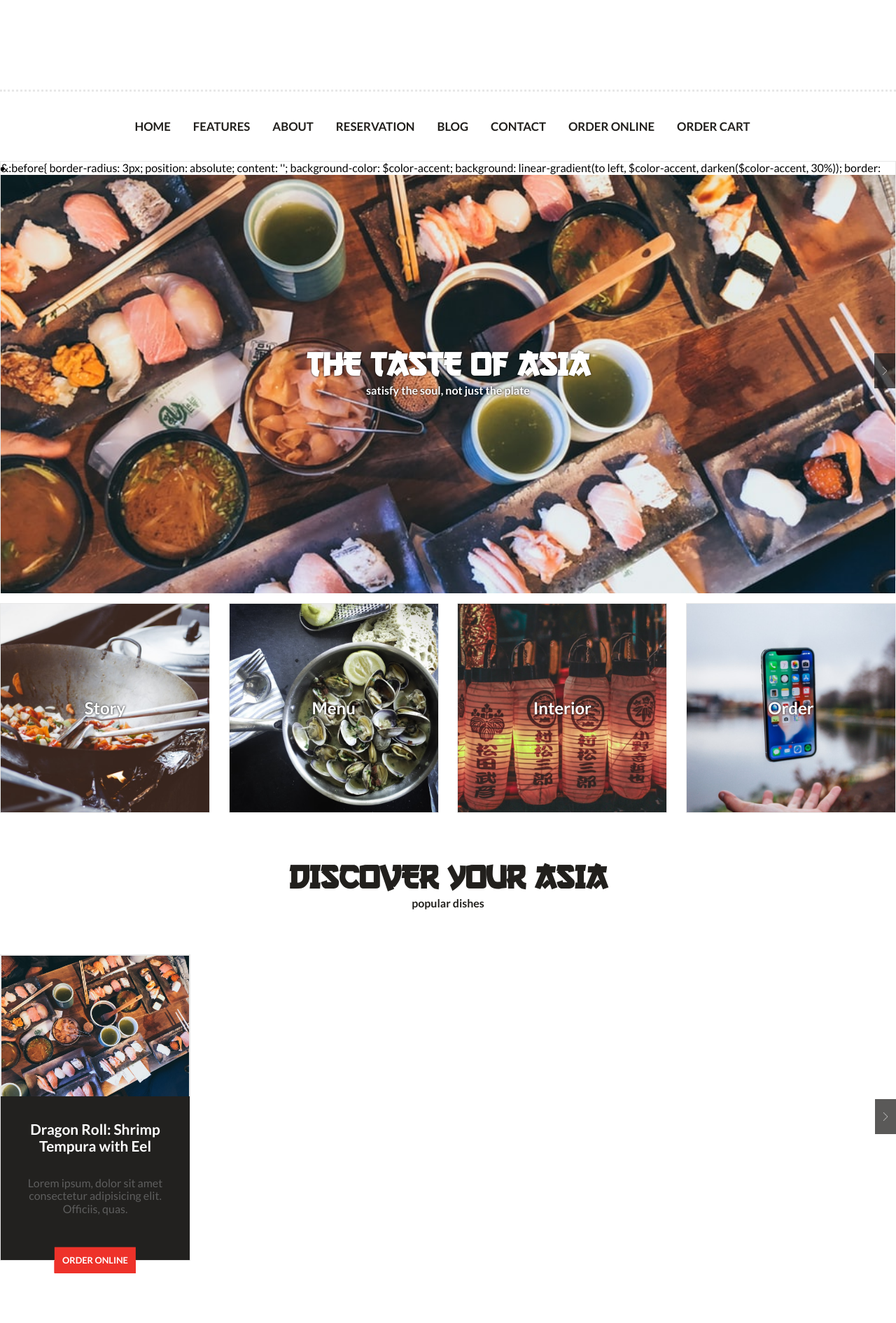
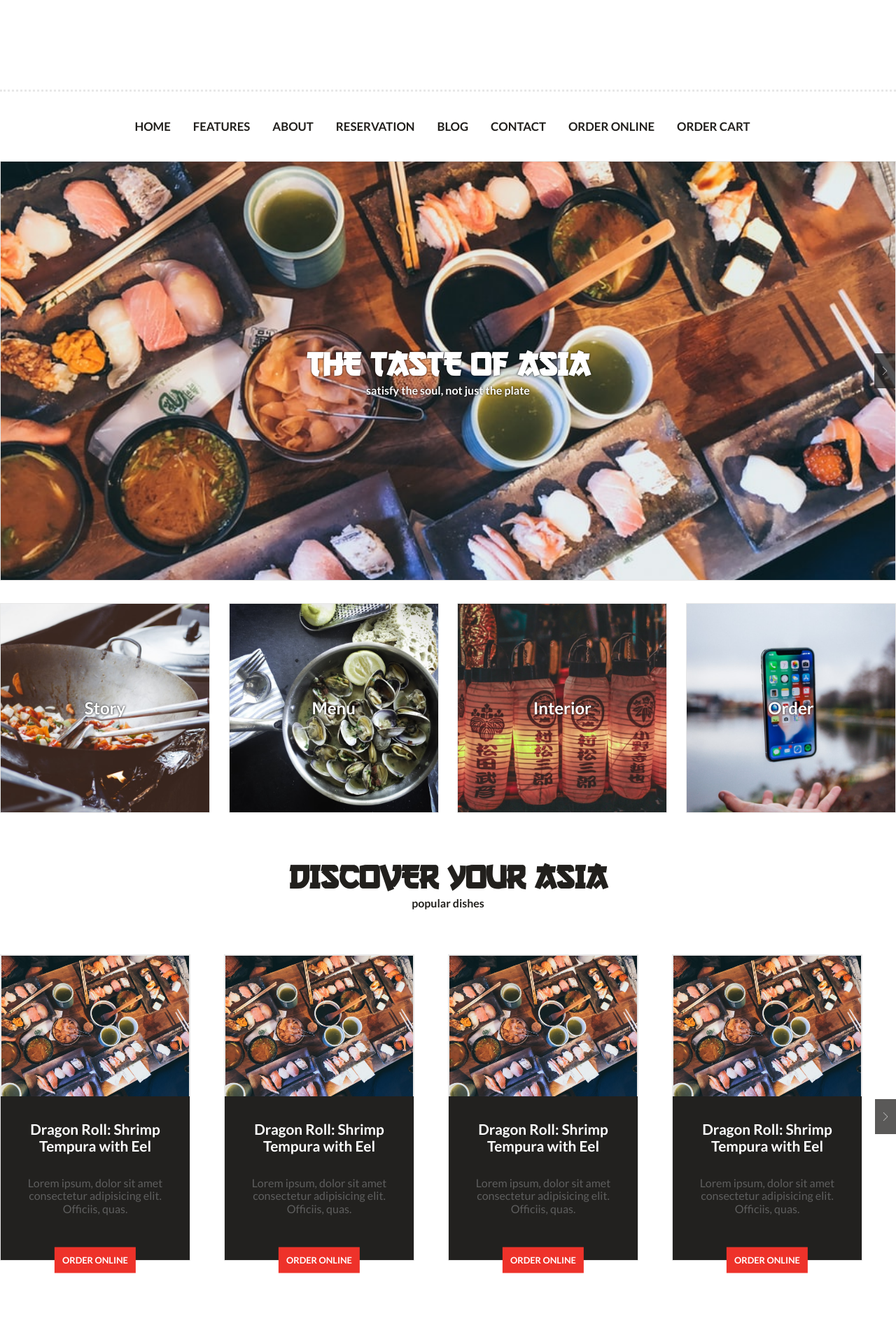
Before and after one commit to DawidGaleziewski/restaurant-asia, a PHP site: page /app/index.html in a window 1280 px wide. Shown: the top 1891 px of the page at 70% size. Run offline with PHP 8.4, Linux system fonts and the light colour scheme; some libraries are stand-ins or nearby versions; some web fonts are replaced.

Commit message:
finished basic item layout

```diff
--- a/app/index.html
+++ b/app/index.html
@@ -88,64 +88,10 @@
 				<h3 class="section-header__subtitle">satisfy the soul, not just the plate</h2>
 			</header>
 			<button class="carousel__button carousel__button--left is-hidden">
-				<img class="button__image" s            &:before{
-
-                border-radius: 3px;
-                position: absolute;
-                content: '';
-                background-color: $color-accent;
-                background: linear-gradient(to left, $color-accent, darken($color-accent, 30%));
-                border: none;
-                bottom: -4px;
-                left: 30%;
-                height: 5px;
-                width: 0%;
-            }
-
-            &:hover::before,
-            &:active::before{
-                animation: button-load-bottom 0.5s forwards 0s;
-            }
-    min/gui/leftchevron.png" alt="Left">
+				<img class="button__image" src="./img-min/gui/leftchevron.png" alt="Left">
 			</button>
-			<div class="carousel__track-cont            &:before{
-
-                border-radius: 3px;
-                position: absolute;
-                content: '';
-                background-color: $color-accent;
-                background: linear-gradient(to left, $color-accent, darken($color-accent, 30%));
-                border: none;
-                bottom: -4px;
-                left: 30%;
-                height: 5px;
-                width: 0%;
-            }
-
-            &:hover::before,
-            &:active::before{
-                animation: button-load-bottom 0.5s forwards 0s;
-            }
-
-				<ul class="carousel__track">            &:before{
-
-                border-radius: 3px;
-                position: absolute;
-                content: '';
-                background-color: $color-accent;
-                background: linear-gradient(to left, $color-accent, darken($color-accent, 30%));
-                border: none;
-                bottom: -4px;
-                left: 30%;
-                height: 5px;
-                width: 0%;
-            }
-
-            &:hover::before,
-            &:active::before{
-                animation: button-load-bottom 0.5s forwards 0s;
-            }
-
+			<div class="carousel__track-container">
+				<ul class="carousel__track">
 					<li class="carousel__slide current-slide">
 						<img class="carousel__image" src="./img-min/main-header/sushi-1.jpeg" alt="slide image 1">
 					</li>
@@ -447,9 +393,117 @@
 			</li>
 			<li class="menu-nav__item">
 				<span href="" class="link">Salads</span>
+
 			</li>
 			<li class="menu-nav__item">
 				<span href="" class="link">Desserts</span>
+			</li>
+		</ul>
+
+		<ul class="menu-items">
+			<li class="item">
+				<img class="item__img" src="./img-min/main-header/sushi-1.jpeg" alt="test image">
+				<div class="description">
+					<h4 class="description__title">Dragon Roll: Shrimp Tempura with Eel</h4>
+					<p class="description__text">
+						Lorem ipsum, dolor sit amet consectetur adipisicing elit.
+							Officiis, quas.
+					</p>
+					<button class="button-primary">
+						order online
+					</button>
+				</div>
+			</li>
+			<li class="item">
+				<img class="item__img" src="./img-min/main-header/sushi-1.jpeg" alt="test image">
+				<div class="description">
+					<h4 class="description__title">Dragon Roll: Shrimp Tempura with Eel</h4>
+					<p class="description__text">
+						Lorem ipsum, dolor sit amet consectetur adipisicing elit.
+							Officiis, quas.
+					</p>
+					<button class="button-primary">
+						order online
+					</button>
+				</div>
+			</li>
+			<li class="item">
+				<img class="item__img" src="./img-min/main-header/sushi-1.jpeg" alt="test image">
+				<div class="description">
+					<h4 class="description__title">Dragon Roll: Shrimp Tempura with Eel</h4>
+					<p class="description__text">
+						Lorem ipsum, dolor sit amet consectetur adipisicing elit.
+							Officiis, quas.
+					</p>
+					<button class="button-primary">
+						order online
+					</button>
+				</div>
+			</li>
+			<li class="item">
+				<img class="item__img" src="./img-min/main-header/sushi-1.jpeg" alt="test image">
+				<div class="description">
+					<h4 class="description__title">Dragon Roll: Shrimp Tempura with Eel</h4>
+					<p class="description__text">
+						Lorem ipsum, dolor sit amet consectetur adipisicing elit.
+							Officiis, quas.
+					</p>
+					<button class="button-primary">
+						order online
+					</button>
+				</div>
+			</li>
+			<li class="item">
+				<img class="item__img" src="./img-min/main-header/sushi-1.jpeg" alt="test image">
+				<div class="description">
+					<h4 class="description__title">Dragon Roll: Shrimp Tempura with Eel</h4>
+					<p class="description__text">
+						Lorem ipsum, dolor sit amet consectetur adipisicing elit.
+							Officiis, quas.
+					</p>
+					<button class="button-primary">
+						order online
+					</button>
+				</div>
+			</li>
+			<li class="item">
+				<img class="item__img" src="./img-min/main-header/sushi-1.jpeg" alt="test image">
+				<div class="description">
+					<h4 class="description__title">Dragon Roll: Shrimp Tempura with Eel</h4>
+					<p class="description__text">
+						Lorem ipsum, dolor sit amet consectetur adipisicing elit.
+							Officiis, quas.
+					</p>
+					<button class="button-primary">
+						order online
+					</button>
+				</div>
+			</li>
+			<li class="item">
+				<img class="item__img" src="./img-min/main-header/sushi-1.jpeg" alt="test image">
+				<div class="description">
+					<h4 class="description__title">Dragon Roll: Shrimp Tempura with Eel</h4>
+					<p class="description__text">
+						Lorem ipsum, dolor sit amet consectetur adipisicing elit.
+							Officiis, quas.
+					</p>
+					<button class="button-primary">
+						order online
+					</button>
+				</div>
+			</li>
+			<li class="item">
+				<img class="item__img" src="./img-min/main-header/sushi-1.jpeg" alt="test image">
+				<div class="description">
+					<h4 class="description__title">Dragon Roll: Shrimp Tempura with Eel</h4>
+					<p class="description__text">
+						Lorem ipsum, dolor sit amet consectetur adipisicing elit.
+							Officiis, quas.
+					</p>
+					<button class="button-primary">
+						order online
+					</button>
+				</div>
 			</li>
 		</ul>
 	</section>
--- a/app/scss/layout/_dishes_menu.scss
+++ b/app/scss/layout/_dishes_menu.scss
@@ -49,45 +49,13 @@
 
     }
 
-    .menu-mobile__burger {
-        display: block;
-        margin-left: 1rem;
+    .menu-items {
+        display: flex;
+        flex-wrap: wrap;
+        justify-content: space-around;
 
-        &:hover {
-            cursor: pointer;
-        }
-
-        .burger__line {
-            position: relative;
-            height: 3px;
-            width: 1.5rem;
-            transition: transform 1s;
-            background-color: $color-accent;
-            margin-top: 5px;
-        }
-
-        &--toggled{
-            .burger__line:first-of-type {
-                transform: rotateZ(90deg);
-                transform-origin: top left;
-                transition: transform 1s;
-            }
-
-            .burger__line:nth-of-type(2) {
-                transform: rotateZ(30deg);
-                transform-origin: top left;
-                transition: transform 1s;
-            }
-
-            .burger__line:nth-of-type(3){
-                transform: rotateZ(-90deg);
-                transform-origin: bottom left;
-                transition: transform 1s;
-            }
-        }
-
-        @include screen-type(phone-medium-landscape){
-            display: none;
+        .item {
+            margin-bottom: 6rem;
         }
     }
 
```
Also changed, not shown: app/css/main.css.
